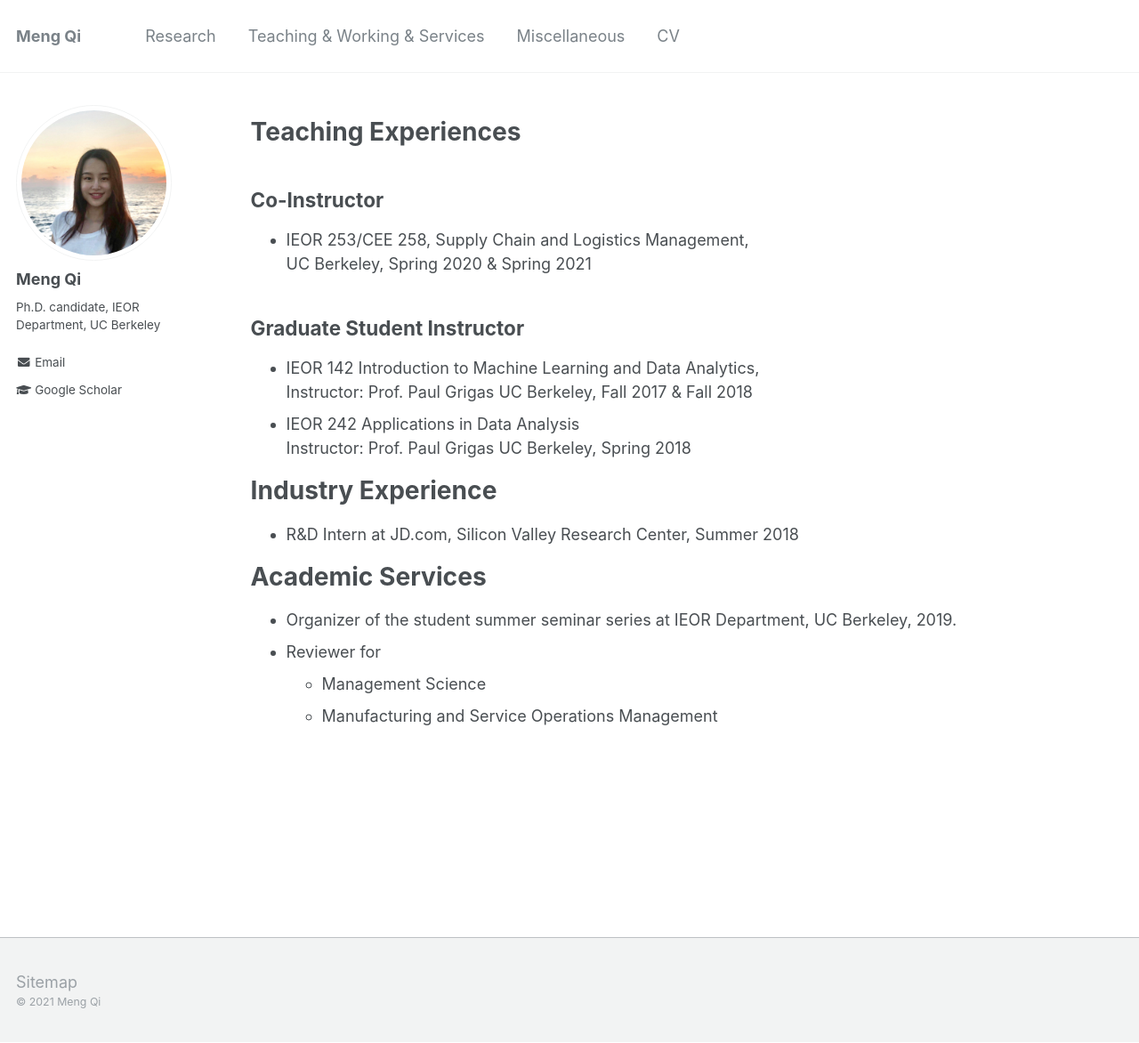
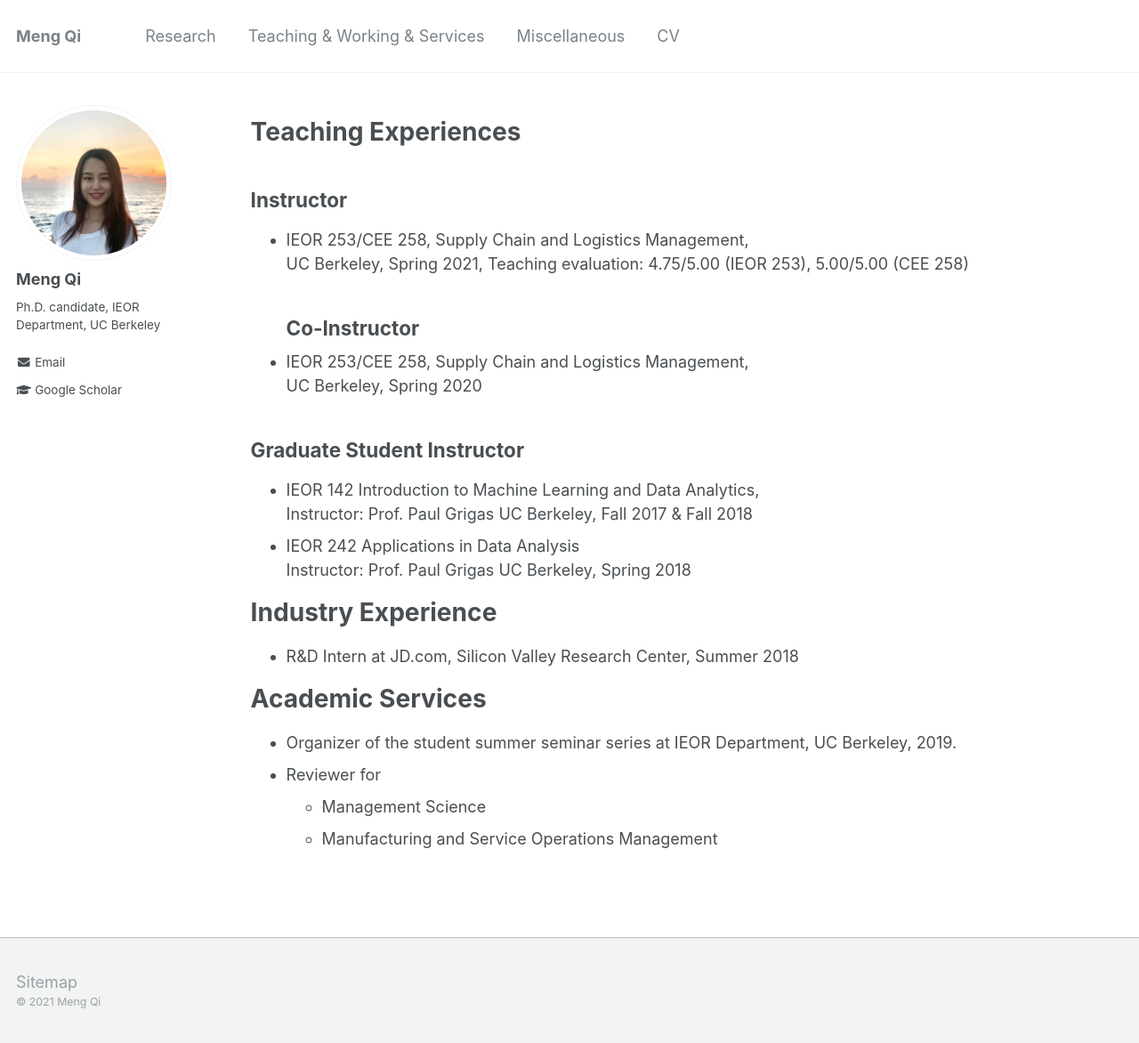
Before and after one commit to alicemengqi/site, a Jekyll site: the page built from _pages/teaching.md, in a window 1280 px wide and 1172 px high. Shown: the whole window at 89% size. Built offline with Jekyll 4.4.1, drawn with Linux system fonts in a browser that asks for light colours.

Commit message:
Update teaching.md

```diff
--- a/_pages/teaching.md
+++ b/_pages/teaching.md
@@ -7,9 +7,13 @@ author_profile: true
 {% include base_path %}
 
 # Teaching Experiences
+## Instructor
+* IEOR 253/CEE 258, Supply Chain and Logistics Management,
+UC Berkeley, Spring 2021,
+Teaching evaluation: 4.75/5.00 (IEOR 253), 5.00/5.00 (CEE 258)
 ## Co-Instructor
 * IEOR 253/CEE 258, Supply Chain and Logistics Management,
-UC Berkeley, Spring 2020 & Spring 2021
+UC Berkeley, Spring 2020
 
 ## Graduate Student Instructor
 * IEOR 142 Introduction to Machine Learning and Data Analytics,
```
